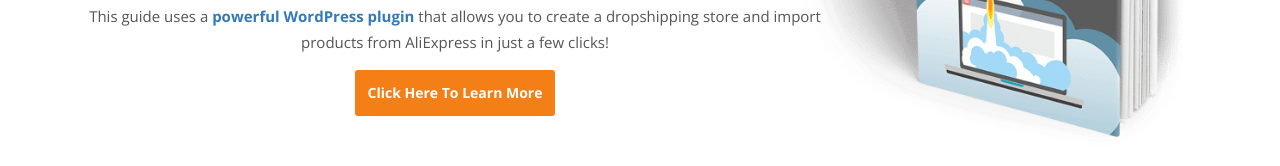
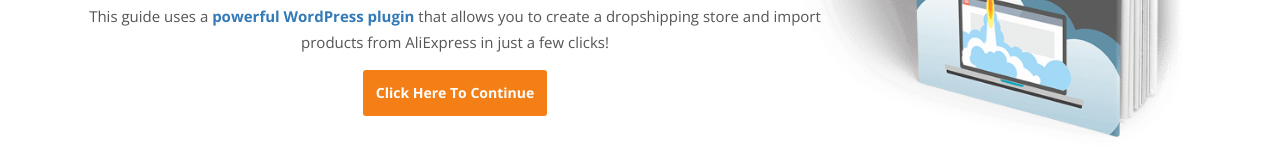
Before and after one commit to kinleng85/kinleng85.github.io, a plain HTML site: page thankyou.html in a window 1280 px wide. Shown: the part 337-503 px from the top of the page. Drawn offline with nearby package versions, Linux system fonts and the light colour scheme.

Commit message:
Updated CTA button text

```diff
--- a/thankyou.html
+++ b/thankyou.html
@@ -70,7 +70,7 @@
               </h1>
               <div class="btns-plate">
                 <p>This guide uses a <a href="goto.html?url=https%3A%2F%2Falidropship.com%2Fplugin%2F%3Fvia%3D4642%26campaign%3Dlp_freeguide" target='_new'>powerful WordPress plugin</a> that allows you to create a dropshipping store and import products from AliExpress in just a few clicks!</p>
-                <a href="goto.html?url=https%3A%2F%2Falidropship.com%2Fplugin%2F%3Fvia%3D4642%26campaign%3Dlp_freeguide" class="btn btn-large btn-large-orange" target='_new'>Click Here To Learn More</a>
+                <a href="goto.html?url=https%3A%2F%2Falidropship.com%2Fplugin%2F%3Fvia%3D4642%26campaign%3Dlp_freeguide" class="btn btn-large btn-large-orange" target='_new'>Click Here To Continue</a>
               </div>
             </div>
             <div class="col-sm-60 guide-hidden">
```
